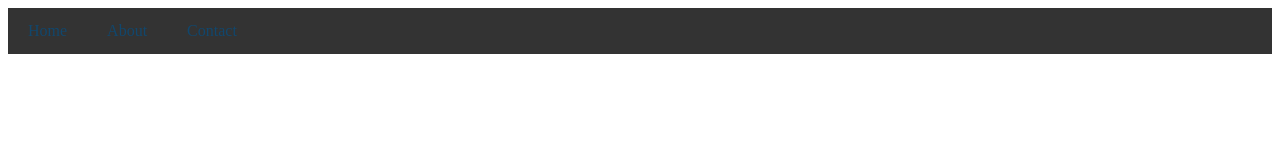
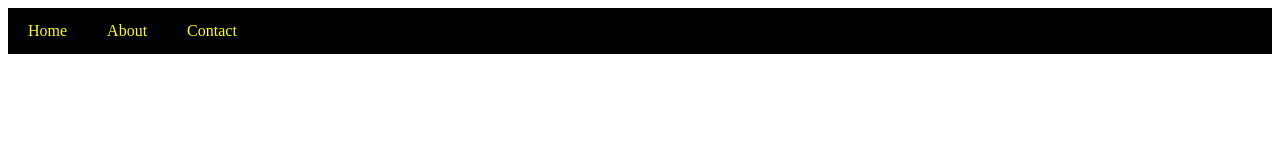
Before and after one commit to vivaanpc/FrontendDev, a plain HTML site: page index.html in a window 1280 px wide. Drawn offline with Linux system fonts and the light colour scheme.

Commit message:
color change

```diff
--- a/style.css
+++ b/style.css
@@ -1,12 +1,12 @@
 .navbar {
-    background-color: #333;
+    background-color: #000000;
     overflow: hidden;
   }
 
   .navbar a {
     float: left;
     display: block;
-    color: #11476d;
+    color: yellow;
     text-align: center;
     padding: 14px 20px;
     text-decoration: none;
```
